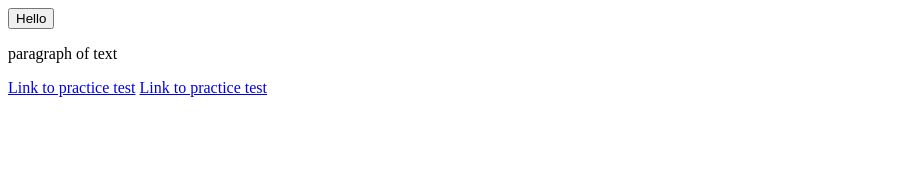
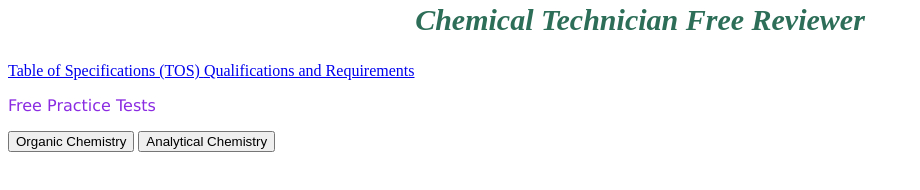
Before and after one commit to chokwit/tem.github.io, a plain HTML site: page index.html in a window 1280 px wide. Shown: the whole page, without its empty margins (0-920 px from the left). Drawn offline with Linux system fonts and the light colour scheme.

Commit message:
Add files via upload

```diff
--- a/index.html
+++ b/index.html
@@ -1,7 +1,47 @@
-<button>Hello</button>
+<style>
+  .title {
+    font-family:'Times New Roman';
+    font-size: 30px;
+    font-weight: bold;
+    font-style: italic;
+    text-align:center;
+    line-height: 24px;
+    color:rgb(44, 110, 88);
+  }
+  .Prac {
+    font-family: 'Lucida Sans';
+    color:blueviolet;
+  }
 
-<p>paragraph of text</p>
+  .OrgChem {
+    cursor: pointer;
+  }
 
-<a href="https://www.youtube.com/watch?v=l4L_QV4Afvg&t=22s">Link to practice test</a>
+  .AnaChem {
+    cursor: pointer;
+  }
+  </style>
 
-<a href="https://www.youtube.com/watch?v=l4L_QV4Afvg&t=22s" target="_blank" >Link to practice test</a>
+  <p class="title">
+    Chemical Technician Free Reviewer
+  </p>
+
+  <a href="https://www.facebook.com/permalink.php?story_fbid=pfbid02NRr3XVoiWY4DBszWoy7WdFn3Nqf152najwmB2jyfbZZNftnDVEzyv2q12a4L5mR5l&id=100095594888759"
+   target="_blank" >Table of Specifications (TOS)
+  </a>
+
+  <a href="https://www.prc.gov.ph/requirements/chemical-technician"
+   target="_blank" >Qualifications and Requirements
+  </a>
+
+  <p class="Prac">
+   Free Practice Tests
+  </p>
+
+  <button class="OrgChem">
+    Organic Chemistry
+  </button>
+
+  <button class="AnaChem">
+    Analytical Chemistry
+  </button>
```
